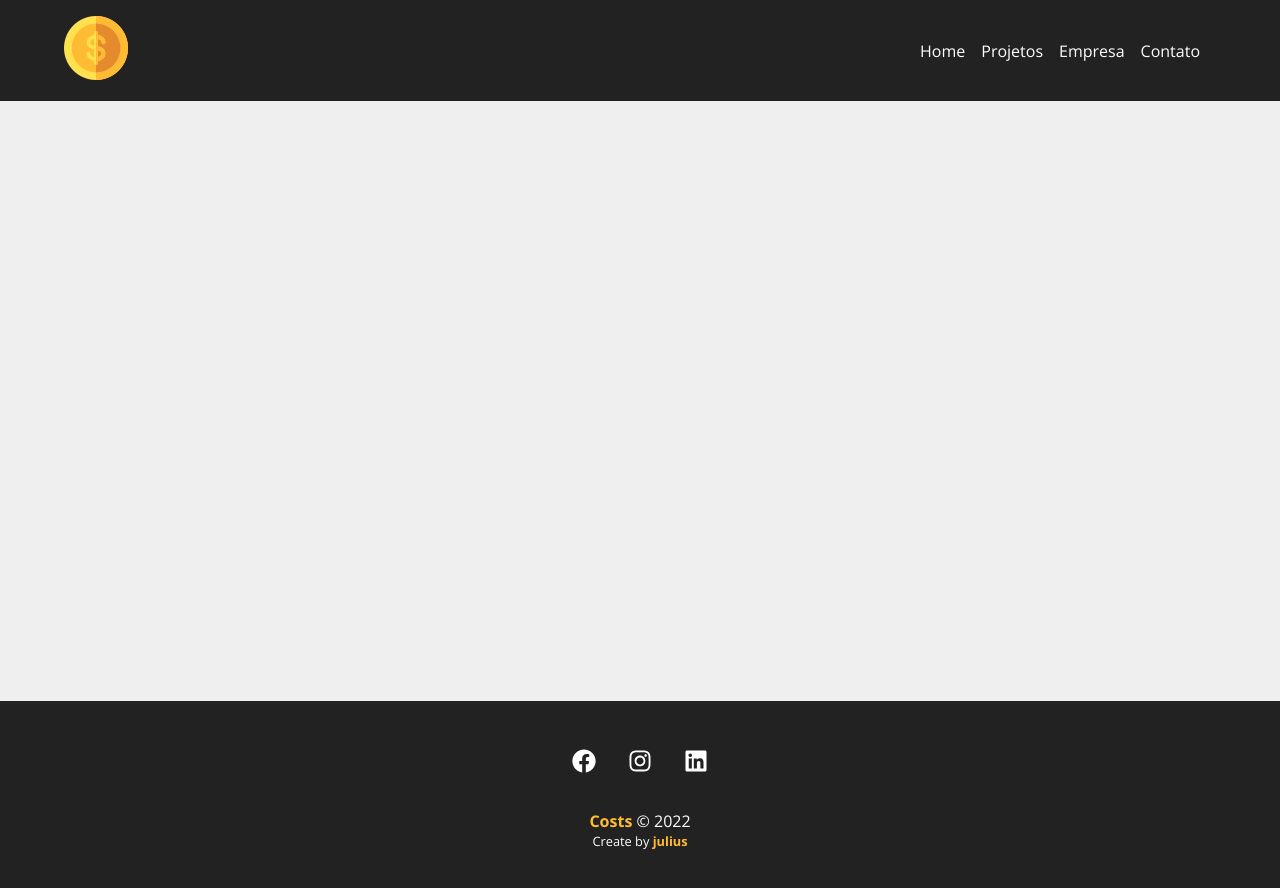
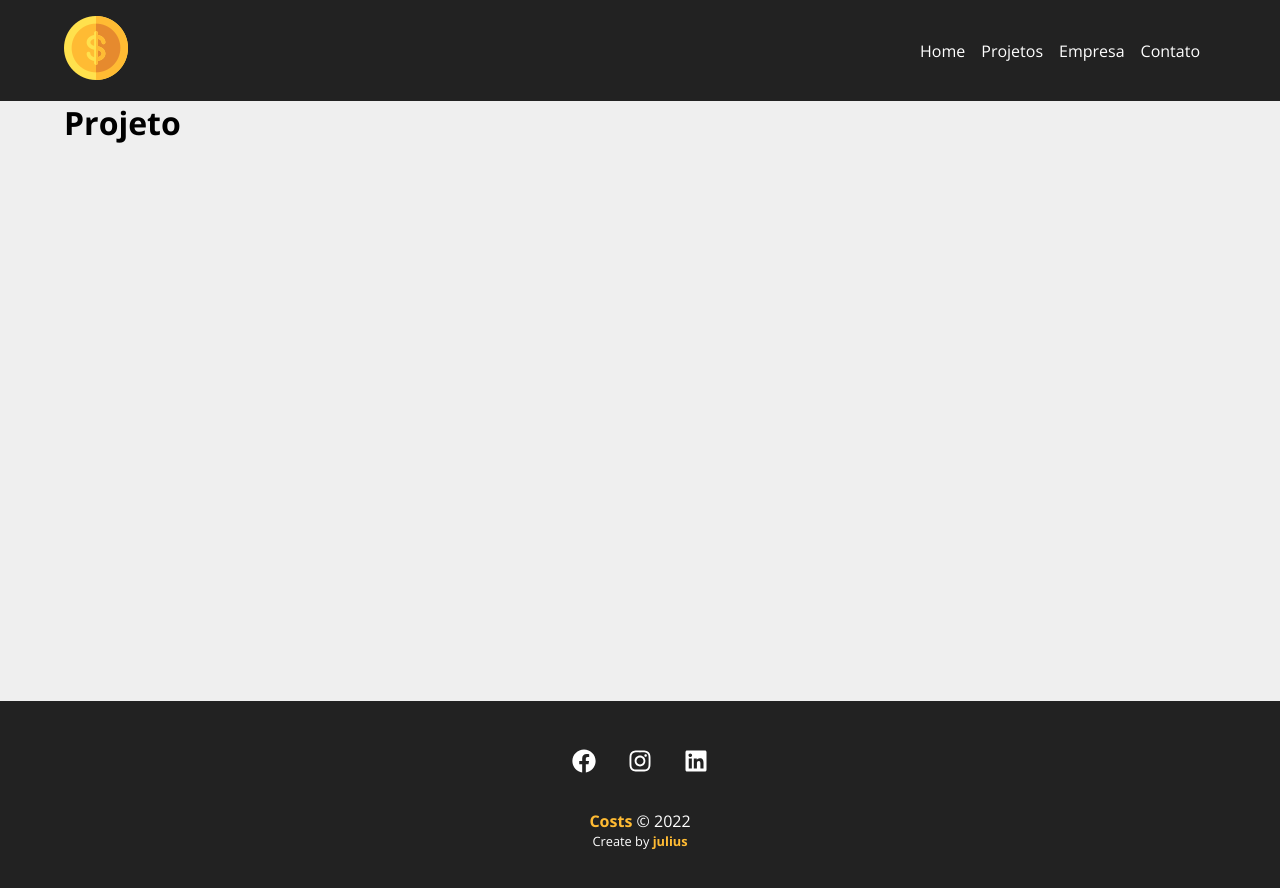
Before and after one commit to juliuscaezarff/costs, a React (Create React App) app: page /project/5 in a window 1280 px wide. Shown: the top 888 px of the page. Built offline with nearby package versions, Linux system fonts and the light colour scheme.

Commit message:
add route

```diff
--- a/src/App.js
+++ b/src/App.js
@@ -5,6 +5,7 @@ import Company from './components/pages/Company';
 import Contact from './components/pages/Contact';
 import NewProject from './components/pages/Newproject';
 import Projects from './components/pages/Projects';
+import Project from './components/pages/Project';
 
 import Container from './components/layout/Container';
 import Navbar from './components/layout/Navbar';
@@ -21,6 +22,7 @@ function App() {
           <Route path="/company" element={<Company />} />
           <Route path="/contact" element={<Contact />} />
           <Route path="/newproject" element={<NewProject />} />
+          <Route path="/project/:id" element={<Project />} />
          </Routes>
       </Container>
       <Footer/>
--- a/src/components/pages/Project.js
+++ b/src/components/pages/Project.js
@@ -1,8 +1,7 @@
 function Project() {
 
-  return (
-    <p>Projeto</p>
-  )
+  return <h1>Projeto</h1>
+
 }
 
 export default Project
```
